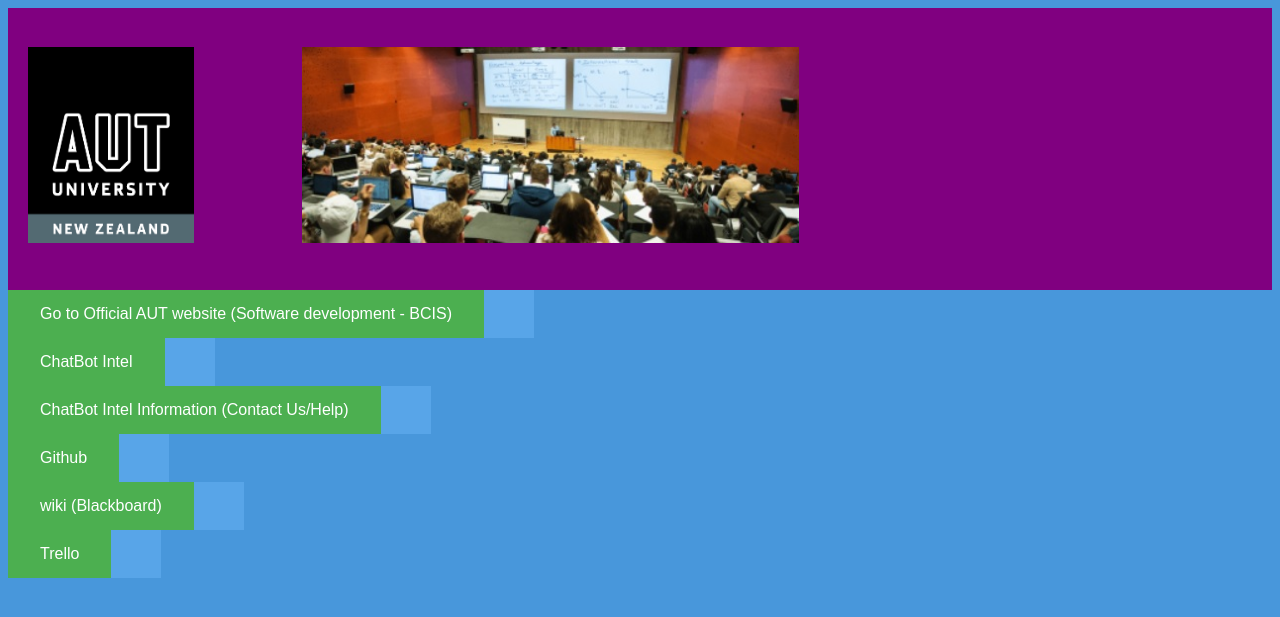
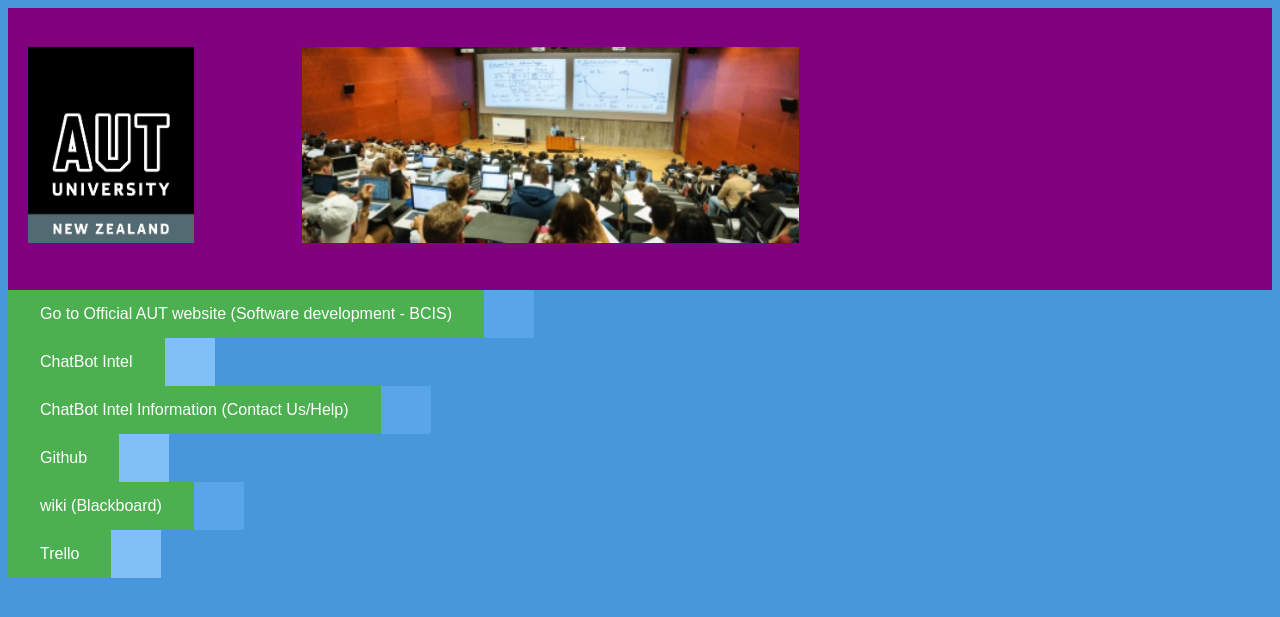
Before and after one commit to SakuraiSensei/Chatbot-Intel, a PHP site: page / in a window 1280 px wide. Shown: the top 617 px of the page. Run offline with PHP 8.4, Linux system fonts and the light colour scheme.

Commit message:
[modify] index page
minor

```diff
--- a/index.html
+++ b/index.html
@@ -16,19 +16,19 @@
     <input class="button" type="submit" value="Go to Official AUT website (Software development - BCIS)" />
 </form>
 <form action="./module/chatform.php">
-    <input class="button" type="submit" value="ChatBot Intel" />
+    <input class="button intel" type="submit" value="ChatBot Intel" />
 </form>
 <form action="./module/chatform.php">
     <input class="button" type="submit" value="ChatBot Intel Information (Contact Us/Help)" />
 </form>
 <form action="https://github.com/SakuraiSensei/Chatbot-Team-40">
-    <input class="button" type="submit" value="Github" />
+    <input class="button intel" type="submit" value="Github" />
 </form>
 <form action="https://blackboard.aut.ac.nz/webapps/Bb-wiki-bb_bb60/wikiView?course_id=_88987_1&group_id=_115469_1">
     <input class="button" type="submit" value="wiki (Blackboard)" />
 </form>
 <form action="https://trello.com/b/Rjj3wgk4/chatbot-team-40-intel">
-    <input class="button" type="submit" value="Trello" />
+    <input class="button intel" type="submit" value="Trello" />
 </form>
 </body>
 </html>
--- a/websitecss.css
+++ b/websitecss.css
@@ -18,6 +18,10 @@ body
     display: inline-block;
     font-size: 16px;
     border-right: 50px solid #58a5e8;
+}
+
+.intel {
+    border-right: 50px solid #80c0f7;
 }
 
 input:hover {
```
